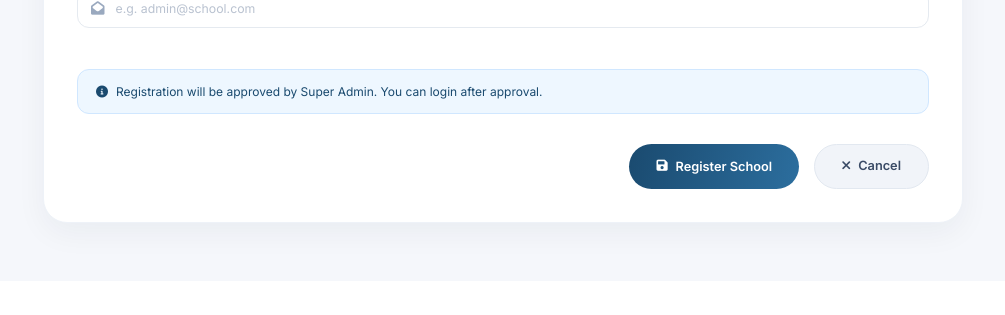
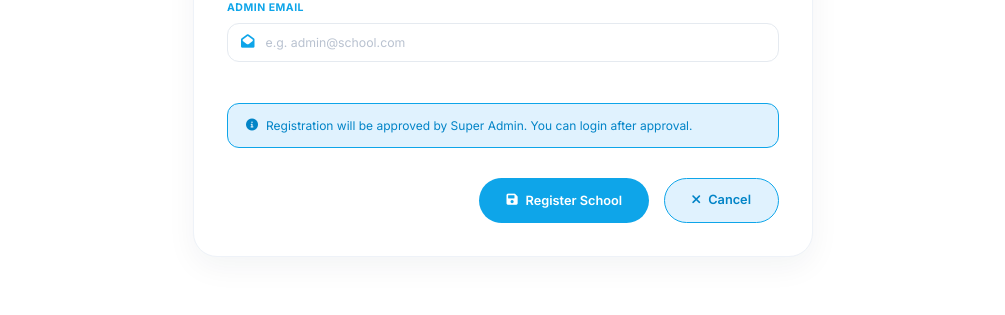
Before and after one commit to abdullahkhan12dec2004-arc/school-management-system, a Flask app: page /school_admin_signup in a window 1280 px wide. Shown: the part 1397-1712 px from the top of the page, without its empty margins (267-1272 px from the left). Before the commit the page ends 1641 px from the top, so only its background shows below. Run offline with Flask 3, Linux system fonts and the light colour scheme; some libraries are stand-ins or nearby versions.

Commit message:
Update school_form.html

```diff
--- a/templates/school_form.html
+++ b/templates/school_form.html
@@ -20,14 +20,20 @@
 <link rel="stylesheet" href="https://cdnjs.cloudflare.com/ajax/libs/font-awesome/6.0.0-beta3/css/all.min.css">
 <link href="https://fonts.googleapis.com/css2?family=Inter:wght@300;400;500;600;700&display=swap" rel="stylesheet">
 <style>
+    :root {
+        --sky: #0ea5e9;
+        --sky-dark: #0284c7;
+        --sky-light: #e0f2fe;
+    }
+
     body {
-        background: #f5f7fb !important;
+        background: #ffffff !important;
         font-family: 'Inter', sans-serif;
     }
 
     .form-container-custom {
         width: 100%;
-        max-width: 950px;
+        max-width: 650px;
         margin: 1.5rem auto;
         padding: 0 1rem;
     }
@@ -124,12 +135,12 @@
         font-weight: 700;
         text-transform: uppercase;
         letter-spacing: 0.5px;
-        color: #5b6e8c;
+        color: var(--sky);
         margin-bottom: 0.4rem;
     }
 
     .form-label i {
-        color: #c6a43b;
+        color: var(--sky);
         margin-right: 6px;
         width: 14px;
     }
@@ -148,7 +159,7 @@
         left: 14px;
         top: 50%;
         transform: translateY(-50%);
-        color: #9aa9bf;
+        color: var(--sky);
         font-size: 0.9rem;
         pointer-events: none;
     }
@@ -202,23 +213,24 @@
     }
 
     .btn-custom-primary {
-        background: linear-gradient(105deg, #1a4a6f, #2c6e9e);
+        background: var(--sky);
         color: white;
     }
 
     .btn-custom-primary:hover {
         transform: translateY(-2px);
-        box-shadow: 0 8px 20px rgba(26, 74, 111, 0.2);
+        box-shadow: 0 8px 20px rgba(14, 165, 233, 0.3);
+        background: var(--sky-dark);
     }
 
     .btn-custom-secondary {
-        background: #f1f4f9;
-        color: #3a4b66;
-        border: 1px solid #e2e8f0;
+        background: var(--sky-light);
+        color: var(--sky-dark);
+        border: 1px solid var(--sky);
     }
 
     .btn-custom-secondary:hover {
-        background: #e9eef4;
+        background: #cdeaf9;
     }
 
     /* Map Styles */
@@ -408,21 +428,25 @@
         border-radius: 12px;
         margin-top: 1.5rem;
         font-size: 0.8rem;
-        background: #eef7ff;
-        border: 1px solid #d0e7ff;
-        color: #1a4a6f;
+        background: var(--sky-light);
+        border: 1px solid var(--sky);
+        color: var(--sky-dark);
         display: flex;
         align-items: center;
         gap: 8px;
+    }
+
+    .form-alert i {
+        color: var(--sky-dark);
     }
 
     .edit-badge {
         display: inline-flex;
         align-items: center;
         gap: 6px;
-        background: #fff3cd;
-        color: #8a6416;
-        border: 1px solid #ffe3a3;
+        background: var(--sky-light);
+        color: var(--sky-dark);
+        border: 1px solid var(--sky);
         padding: 4px 12px;
         border-radius: 20px;
         font-size: 0.72rem;
@@ -947,7 +976,7 @@ function previewLogo(input) {
         reader.readAsDataURL(input.files[0]);
     } else {
         logo.innerHTML = '<i class="fas fa-school"></i>';
-        logo.style.background = 'linear-gradient(135deg, var(--secondary, #c6a43b) 0%, var(--secondary-dark, #a07d2a) 100%)';
+        logo.style.background = 'var(--sky)';
     }
 }
 
@@ -966,9 +995,9 @@ function enableEditing() {
     const bar = document.getElementById('editTriggerBar');
     if (bar) {
         bar.innerHTML = '<span><i class="fas fa-unlock"></i> Fields unlocked — you can now edit and save.</span>';
-        bar.style.background = '#e8f5e9';
-        bar.style.borderColor = '#c8e6c9';
-        bar.style.color = '#2e7d32';
+        bar.style.background = '#e0f2fe';
+        bar.style.borderColor = '#0ea5e9';
+        bar.style.color = '#0284c7';
     }
 }
 
```
Also changed, not shown: other parts of templates/school_form.html (+37 -19 lines).
